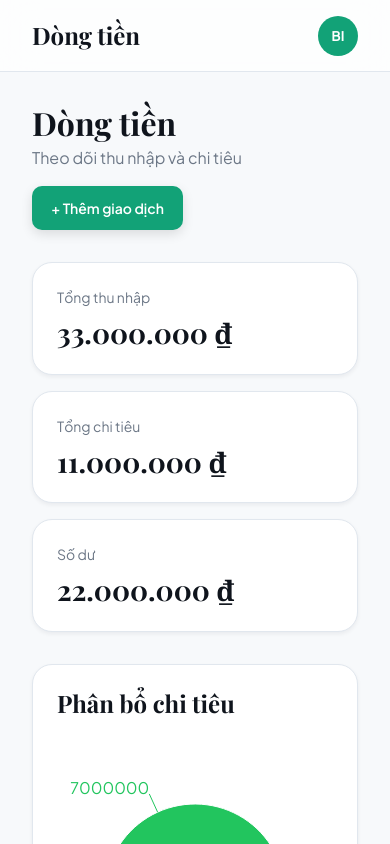
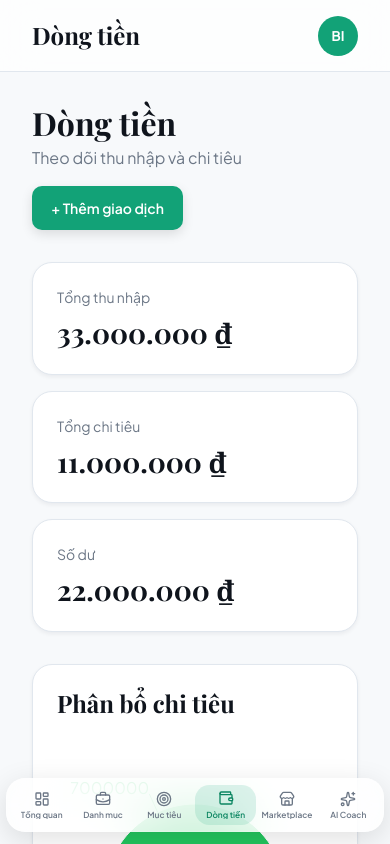
Before and after one commit to Th0ngpv/Capstone-Static-Frontend, a React (Vite) app: page /cashflow in a window 390 px wide. Shown: the top 844 px of the page. Built offline with nearby package versions, Linux system fonts and the light colour scheme.

Commit message:
feat: create a mobile version of navigations

```diff
--- a/src/components/Sidebar.css
+++ b/src/components/Sidebar.css
@@ -57,7 +57,7 @@
   font-size: 0.75rem;
 }
 
-/* ===== NAVIGATION ===== */
+/* ===== DESKTOP NAVIGATION ===== */
 
 .sidebar-nav {
   display: flex;
@@ -66,6 +66,10 @@
 }
 
 .sidebar-nav a {
+  display: flex;
+  align-items: center;
+  gap: 0.75rem;
+
   padding: 0.85rem 1rem;
 
   border-radius: 0.9rem;
@@ -76,7 +80,8 @@
 
   transition:
     background 0.2s ease,
-    color 0.2s ease;
+    color 0.2s ease,
+    transform 0.2s ease;
 }
 
 .sidebar-nav a:hover,
@@ -86,6 +91,133 @@
   color: var(--brand-600);
 }
 
+.sidebar-nav a:hover {
+  transform: translateX(3px);
+}
+
+/* ===== MOBILE NAV ===== */
+
+.mobile-nav {
+  position: fixed;
+
+  left: 50%;
+  bottom: 0.75rem;
+
+  transform: translateX(-50%);
+
+  width: calc(100% - 1rem);
+  max-width: 520px;
+
+  display: none;
+  align-items: center;
+  justify-content: space-between;
+
+  padding:
+    0.45rem
+    0.35rem
+    calc(0.45rem + env(safe-area-inset-bottom));
+
+  border: 1px solid rgba(255, 255, 255, 0.12);
+
+  border-radius: 1.4rem;
+
+  background: rgba(255, 255, 255, 0.78);
+
+  backdrop-filter: blur(24px);
+
+  box-shadow:
+    0 8px 30px rgba(0, 0, 0, 0.12),
+    inset 0 1px 0 rgba(255, 255, 255, 0.25);
+
+  z-index: 999;
+}
+
+.mobile-nav a {
+  flex: 1;
+  min-width: 0;
+
+  display: flex;
+  flex-direction: column;
+  align-items: center;
+  justify-content: center;
+
+  gap: 0.22rem;
+
+  padding: 0.45rem 0.15rem;
+
+  border-radius: 0.9rem;
+
+  color: var(--ink-500);
+  text-decoration: none;
+
+  transition:
+    all 0.2s ease;
+}
+
+.mobile-nav a span {
+  font-size: 0.58rem;
+  line-height: 1;
+
+  font-weight: 600;
+
+  white-space: nowrap;
+  overflow: hidden;
+  text-overflow: ellipsis;
+
+  max-width: 100%;
+}
+
+.mobile-nav a svg {
+  width: 1.15rem;
+  height: 1.15rem;
+
+  flex-shrink: 0;
+
+  transition:
+    transform 0.2s ease;
+}
+
+.mobile-nav a:hover {
+  color: var(--brand-600);
+}
+
+.mobile-nav .mobile-active {
+  background: rgba(18, 162, 119, 0.14);
+
+  color: var(--brand-600);
+}
+
+.mobile-nav .mobile-active svg {
+  transform: translateY(-1px);
+}
+
+/* ===== EXTRA SMALL DEVICES ===== */
+
+@media (max-width: 480px) {
+  .mobile-nav {
+    width: calc(100% - 0.75rem);
+
+    padding:
+      0.35rem
+      0.25rem
+      calc(0.35rem + env(safe-area-inset-bottom));
+
+    border-radius: 1.2rem;
+  }
+
+  .mobile-nav a {
+    padding: 0.4rem 0.1rem;
+  }
+
+  .mobile-nav a span {
+    font-size: 0.52rem;
+  }
+
+  .mobile-nav a svg {
+    width: 1rem;
+    height: 1rem;
+  }
+}
 /* ===== DARK MODE ===== */
 
 @media (prefers-color-scheme: dark) {
@@ -109,12 +241,36 @@
 
     color: var(--brand-300);
   }
+
+  .mobile-nav {
+    background: rgba(15, 20, 28, 0.82);
+
+    border-color: rgba(255, 255, 255, 0.08);
+
+    box-shadow:
+      0 10px 40px rgba(0, 0, 0, 0.45),
+      inset 0 1px 0 rgba(255, 255, 255, 0.04);
+  }
+
+  .mobile-nav a {
+    color: var(--ink-400);
+  }
+
+  .mobile-nav .mobile-active {
+    background: rgba(18, 162, 119, 0.18);
+
+    color: var(--brand-300);
+  }
 }
 
-/* ===== MOBILE ===== */
+/* ===== RESPONSIVE ===== */
 
 @media (max-width: 800px) {
   .sidebar {
     display: none;
   }
+
+  .mobile-nav {
+    display: flex;
+  }
 }
--- a/src/components/Sidebar.tsx
+++ b/src/components/Sidebar.tsx
@@ -1,4 +1,13 @@
 import { NavLink } from 'react-router-dom';
+
+import {
+  LayoutDashboard,
+  BriefcaseBusiness,
+  Target,
+  Wallet,
+  Store,
+  Sparkles,
+} from 'lucide-react';
 
 import './Sidebar.css';
 
@@ -6,31 +15,39 @@ const navItems = [
   {
     label: 'Tổng quan',
     href: '/dashboard',
+    icon: LayoutDashboard,
   },
   {
     label: 'Danh mục',
     href: '/portfolio',
+    icon: BriefcaseBusiness,
   },
   {
     label: 'Mục tiêu',
     href: '/goals',
+    icon: Target,
   },
   {
     label: 'Dòng tiền',
     href: '/cashflow',
+    icon: Wallet,
   },
   {
     label: 'Marketplace',
     href: '/marketplace',
+    icon: Store,
   },
   {
     label: 'AI Coach',
     href: '/coach',
+    icon: Sparkles,
   },
 ] as const;
 
 export default function Sidebar() {
   return (
+    <>
+      {/* DESKTOP SIDEBAR */}
       <aside className="sidebar">
         {/* Logo */}
         <div className="sidebar-logo">
@@ -57,10 +74,34 @@ export default function Sidebar() {
                 isActive ? 'active' : ''
               }
             >
+              <item.icon size={18} />
+
+              <span>
                 {item.label}
+              </span>
             </NavLink>
           ))}
         </nav>
       </aside>
+
+      {/* MOBILE BOTTOM NAV */}
+      <nav className="mobile-nav">
+        {navItems.map((item) => (
+          <NavLink
+            key={item.href}
+            to={item.href}
+            className={({ isActive }) =>
+              isActive ? 'mobile-active' : ''
+            }
+          >
+            <item.icon size={22} />
+
+            <span>
+              {item.label}
+            </span>
+          </NavLink>
+        ))}
+      </nav>
+    </>
   );
 }
```
Lines whose indentation alone changed are shown as unchanged.
